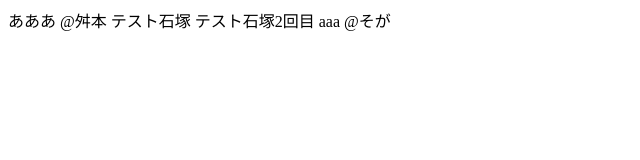
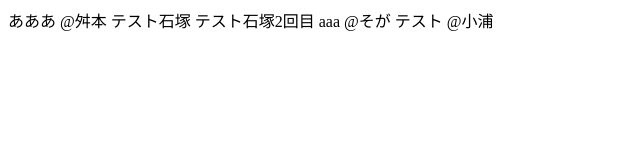
Before and after one commit to bridgetestgroup/test1, a plain HTML site: page index_koura.html in a window 1280 px wide. Shown: the whole page, without its empty margins (0-640 px from the left). Drawn offline with Linux system fonts and the light colour scheme.

Commit message:
commit comment

```diff
--- a/index_koura.html
+++ b/index_koura.html
@@ -13,5 +13,7 @@
 
 aaa @そが
 
+テスト @小浦
+
 </body>
 </html>
```
